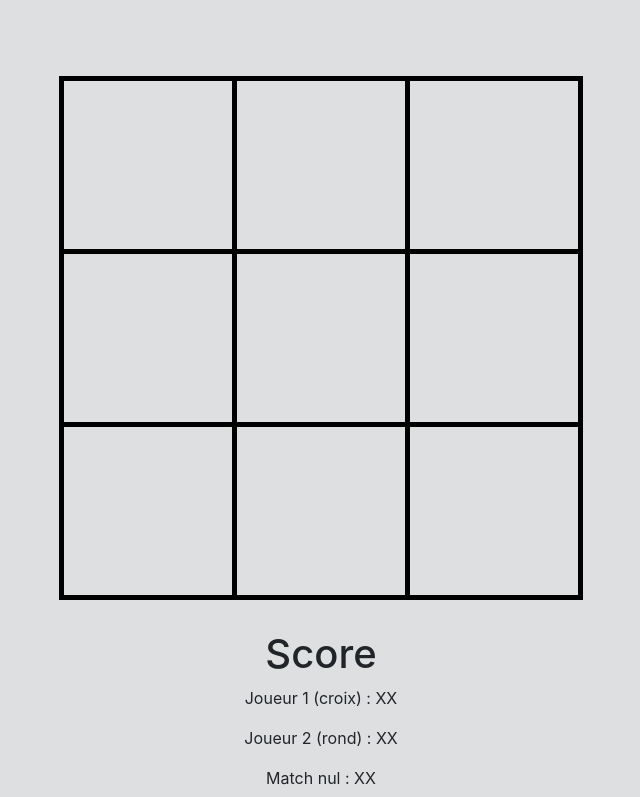
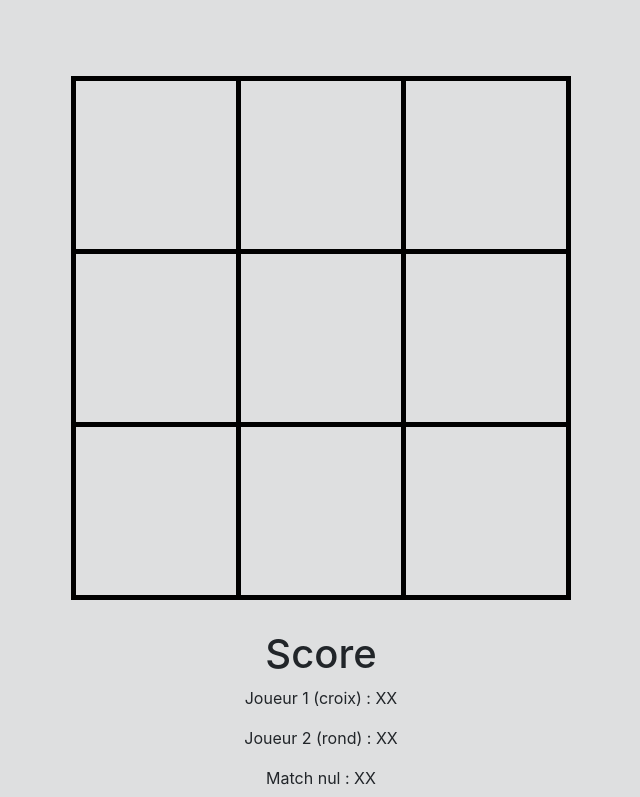
Before and after one commit to sabrinamianne/TicTacToe, a plain HTML site: page index.html in a window 1280 px wide. Shown: the part 533-1330 px from the top of the page, without its empty margins (319-959 px from the left). Drawn offline with Linux system fonts and the light colour scheme.

Commit message:
Modif index file

```diff
--- a/index.html
+++ b/index.html
@@ -34,19 +34,19 @@
                   <span id="imgPlayer3"></span></th>
                 </tr>
                 <tr>
-                  <th><p><img src="img/case.png" id = "side4" height="150px"></p>
+                  <th><p><img src="img/case.png" id = "side4" height="150px" width="150px"></p>
                   <span id="imgPlayer4"></span></th></th>
-                  <th><p><img src="img/case.png" id = "center5" height="150px"></p>
+                  <th><p><img src="img/case.png" id = "center5" height="150px" width="150px"></p>
                   <span id="imgPlayer5"></span></th></th></th>
-                  <th><p><img src="img/case.png" id = "side6" height="150px"></p>
+                  <th><p><img src="img/case.png" id = "side6" height="150px" width="150px"></p>
                   <span id="imgPlayer6"></span></th></th></th>
                 </tr>
                 <tr>
-                  <th><p><img src="img/case.png" id = "corner7" height="150px"></p>
+                  <th><p><img src="img/case.png" id = "corner7" height="150px" width="150px"></p>
                   <span id="imgPlayer7"></span></th></th></th>
-                  <th><p><img src="img/case.png" id = "side8" height="150px"></p>
+                  <th><p><img src="img/case.png" id = "side8" height="150px" width="150px"></p>
                   <span id="imgPlayer8"></span></th></th></th>
-                  <th><p><img src="img/case.png" id = "corner9" height="150px"></p>
+                  <th><p><img src="img/case.png" id = "corner9" height="150px" width="150px"></p>
                   <span id="imgPlayer9"></span></th></th></th>
                 </tr>
               </table>
```
